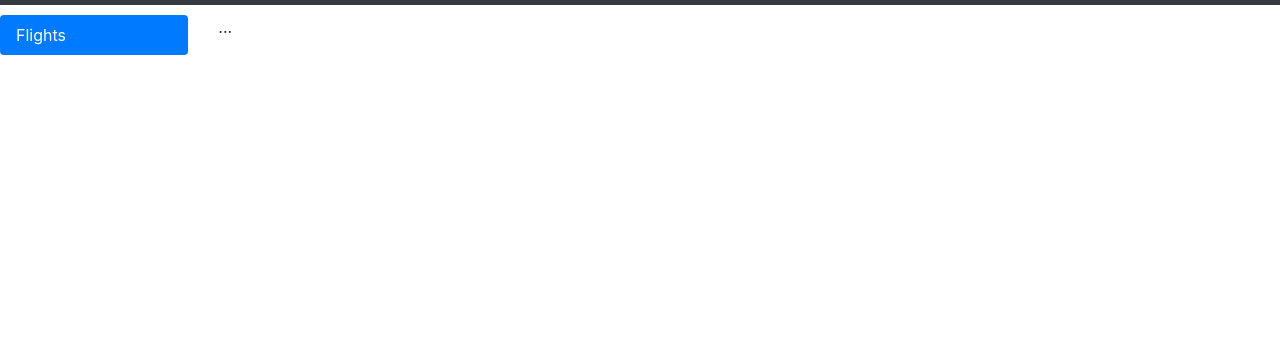
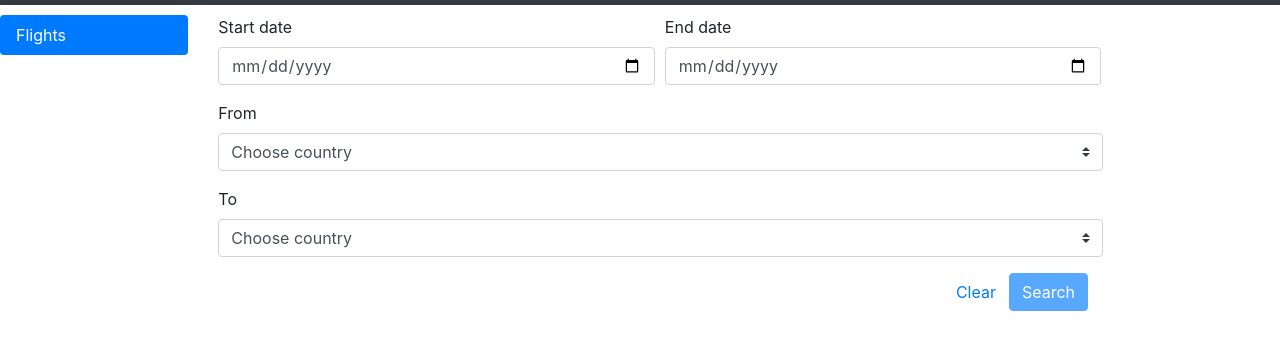
Before and after one commit to sergeyivanchik/bootApp, a plain HTML site: page index.html in a window 1280 px wide. Shown: the part 51-400 px from the top of the page. Drawn offline with nearby package versions, Linux system fonts and the light colour scheme.

Commit message:
created form flights

```diff
--- a/index.html
+++ b/index.html
@@ -9,8 +9,7 @@
 <body>
     <nav class="navbar navbar-expand-lg navbar-dark bg-dark">
         <a class="navbar-brand" href="#">MyProject</a>
-
-        <div class="collapse navbar-collapse" id="navbarNav">
+        <div class="collapse navbar-collapse" id="navbar">
           <ul class="navbar-nav">
             <li class="nav-item">
               <a class="nav-link" href="#">History</a>
@@ -21,15 +20,53 @@
 
     <div class="row" id="allTabs">
         <div class="col-2">
-          <div class="nav flex-column nav-pills" id="v-pills-tab" role="tablist" aria-orientation="vertical">
-            <a class="nav-link active" id="tabFlights" data-toggle="pill" href="#formFlights" role="tab" aria-controls="formFlights" aria-selected="true">Flights</a>
-
+          <div class="nav flex-column nav-pills" id="all-tabs" role="tablist" aria-orientation="vertical">
+            <a class="nav-link active" id="tab-flights" data-toggle="pill" href="#form-flights" role="tab" aria-controls="form-flights" aria-selected="true">Flights</a>
 
           </div>
         </div>
         <div class="col-10">
-          <div class="tab-content" id="v-pills-tabContent">
-            <div class="tab-pane fade show active" id="formFlights" role="tabpanel" aria-labelledby="tabFlights">...</div>
+          <div class="tab-content" id="all-forms">
+            <div class="tab-pane fade show active" id="form-flights" role="tabpanel" aria-labelledby="tab-flights">
+                    <form>
+
+                            <div class="form-row">
+                                    <div class="form-group col-5">
+                                      <label for="input-start-date">Start date</label>
+                                      <input type="date" class="form-control" id="input-start-date" >
+                                    </div>
+                                    <div class="form-group col-5">
+                                      <label for="input-end-date">End date</label>
+                                      <input type="date" class="form-control" id="input-end-date" >
+                                    </div>
+                            </div>
+
+                            <div class="form-group">
+                                <label for="input-from-flights">From</label><br>
+                                <select class="custom-select col-10" id="input-from-flights" >
+                                    <option selected>Choose country</option>
+                                    <option value="1">One</option>
+                                    <option value="2">Two</option>
+                                    <option value="3">Three</option>
+                                </select>
+                            </div>
+
+                            <div class="form-group">
+                                    <label for="input-to-flights">To</label><br>
+                                    <select class="custom-select col-10" id="input-to-flights" >
+                                        <option selected>Choose country</option>
+                                        <option value="1">One</option>
+                                        <option value="2">Two</option>
+                                        <option value="3">Three</option>
+                                    </select>
+                            </div>
+                            <div class="col-10 d-flex justify-content-end">
+                                <button type="button" class="btn btn-link">Clear</button>
+                                <button type="submit" class="btn btn-primary" disabled>Search</button>
+
+                            </div>
+                          </form>
+            </div>
 
           </div>
         </div>
```
